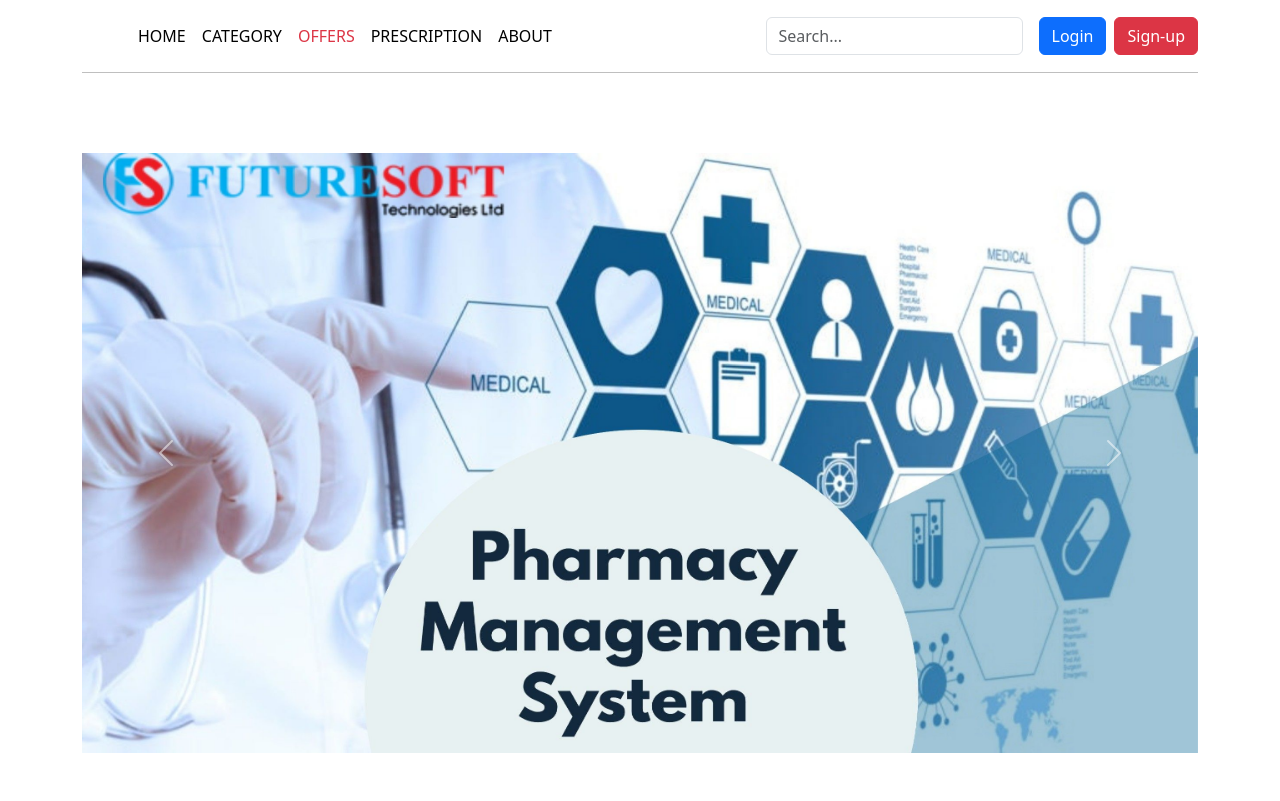
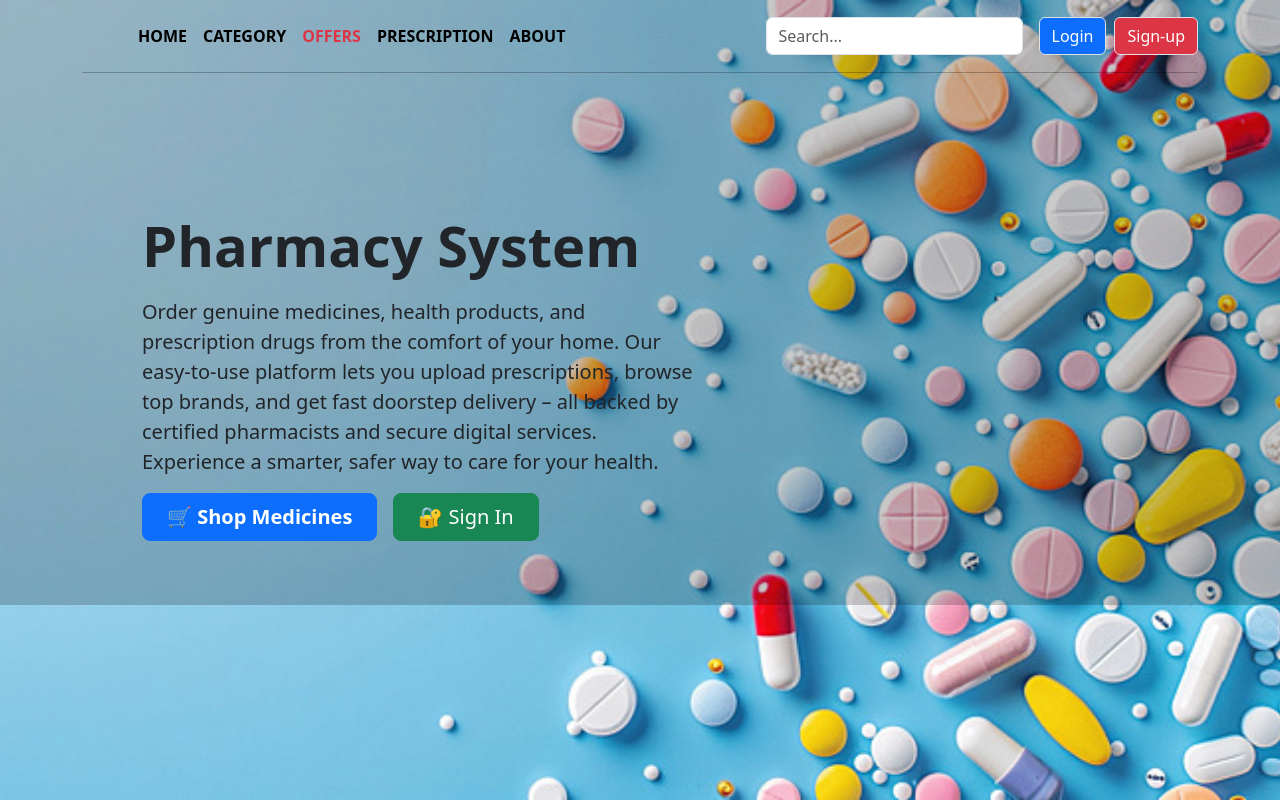
Before and after one commit to VinulVinsura/Pharmacy-System-FrontEnd, an Angular app: page / in a window 1280 px wide. Built offline with nearby package versions, Linux system fonts and the light colour scheme.

Commit message:
home page view modified

```diff
--- a/src/app/common/header/header.component.html
+++ b/src/app/common/header/header.component.html
@@ -6,20 +6,20 @@
       </a>
 
       <ul class="nav col-12 col-lg-auto me-lg-auto mb-2 justify-content-center mb-md-0">
-        <li><a href="#" class="nav-link px-2 text-black">HOME</a></li>
-        <li><a href="#" class="nav-link px-2 text-black">CATEGORY</a></li>
-        <li><a href="#" class="nav-link px-2 text-danger">OFFERS</a></li>
-        <li><a href="#" class="nav-link px-2 text-black">PRESCRIPTION</a></li>
-        <li><a href="#" class="nav-link px-2 text-black">ABOUT</a></li>
+        <li><a href="#" class="nav-link px-2 text-black fw-bold ">HOME</a></li>
+        <li><a href="#" class="nav-link px-2 text-black fw-bold">CATEGORY</a></li>
+        <li><a href="#" class="nav-link px-2 text-danger fw-bold">OFFERS</a></li>
+        <li><a href="#" class="nav-link px-2 text-black fw-bold">PRESCRIPTION</a></li>
+        <li><a href="#" class="nav-link px-2 text-black fw-bold">ABOUT</a></li>
       </ul>
 
       <form class="col-12 col-lg-auto mb-3 mb-lg-0 me-lg-3">
-        <input type="search" class="form-control form-control-dark" placeholder="Search..." aria-label="Search">
+        <input type="search" class="form-control form-control-dark border"  placeholder="Search..." aria-label="Search">
       </form>
 
       <div class="text-end">
-        <button type="button" class="btn btn-primary me-2">Login</button>
-        <button type="button" class="btn btn-danger">Sign-up</button>
+        <button type="button" class="btn btn-primary me-2 border">Login</button>
+        <button type="button" class="btn btn-danger border">Sign-up</button>
       </div>
     </div>
     <hr>
--- a/src/app/home-page/home-page.component.css
+++ b/src/app/home-page/home-page.component.css
@@ -0,0 +1,13 @@
+.home-background {
+  background-image: url('/assets/pharmacy4.jpg'); /* Pick any image */
+  background-size: cover;
+  background-position: center;
+  background-repeat: no-repeat;
+  min-height: 100vh;
+  width: 100%;
+  background-attachment: fixed;
+}
+
+.content {
+  backdrop-filter: brightness(0.8); /* Optional: dims background slightly for readability */
+}
--- a/src/app/home-page/home-page.component.html
+++ b/src/app/home-page/home-page.component.html
@@ -1,43 +1,51 @@
-<div>
-  <app-header></app-header>
-</div>
+<div class="home-background">
+  <div class="content">
+    <app-header></app-header>
 
-<div class="container my-5">
-  <div class="mx-auto" >
-    <div id="carouselExample" class="carousel slide">
-      <div class="carousel-inner" style="height: 600px">
-        <div class="carousel-item active">
-          <img src="./assets/phamacy2.jpg" style="height: 600px"  class="d-block w-100" alt="...">
+    <div class="container my-5">
+      <!-- Your carousel and content here -->
+      <div class="row p-4 pb-0 pe-lg-0 pt-lg-5 align-items-center rounded-3  ">
+        <div class="col-lg-7 p-3 p-lg-5 pt-lg-3">
+          <h1 class="display-4 fw-bold lh-1 mb-4">Pharmacy System</h1>
+          <p class="lead">Order genuine medicines, health products, and prescription drugs from the comfort of your home. Our easy-to-use platform lets you upload prescriptions, browse top brands, and get fast doorstep delivery – all backed by certified pharmacists and secure digital services. Experience a smarter, safer way to care for your health.</p>
+          <div class="d-grid gap-2 d-md-flex justify-content-md-start mb-4 mb-lg-3">
+            <button type="button" class="btn btn-primary btn-lg px-4 me-md-2 fw-bold">🛒 Shop Medicines</button>
+            <button type="button" class="btn btn-success btn-lg px-4">🔐 Sign In</button>
+          </div>
         </div>
-        <div class="carousel-item">
-          <img src="./assets/phamacy3.jpg"  style="height: 600px" class="d-block w-100" alt="...">
-        </div>
-        <div class="carousel-item">
-          <img src="./assets/phamacy1.jpg"  style="height: 600px" class="d-block w-100" alt="...">
-        </div>
+<!--        <div class="col-lg-4 offset-lg-1 p-0 overflow-hidden shadow-lg">-->
+<!--          <img class="rounded-lg-3" src="./assets/phamacy3.jpg" alt="" width="720">-->
+<!--        </div>-->
       </div>
-      <button class="carousel-control-prev" type="button" data-bs-target="#carouselExample" data-bs-slide="prev">
-        <span class="carousel-control-prev-icon" aria-hidden="true"></span>
-        <span class="visually-hidden">Previous</span>
-      </button>
-      <button class="carousel-control-next" type="button" data-bs-target="#carouselExample" data-bs-slide="next">
-        <span class="carousel-control-next-icon" aria-hidden="true"></span>
-        <span class="visually-hidden">Next</span>
-      </button>
+
     </div>
   </div>
 </div>
 
-<!--<div class="row p-4 pb-0 pe-lg-0 pt-lg-5 align-items-center rounded-3 border shadow-lg">-->
-<!--  <div class="col-lg-7 p-3 p-lg-5 pt-lg-3">-->
-<!--    <h1 class="display-4 fw-bold lh-1 mb-4">Pharmacy System</h1>-->
-<!--    <p class="lead">Order genuine medicines, health products, and prescription drugs from the comfort of your home. Our easy-to-use platform lets you upload prescriptions, browse top brands, and get fast doorstep delivery – all backed by certified pharmacists and secure digital services. Experience a smarter, safer way to care for your health.</p>-->
-<!--    <div class="d-grid gap-2 d-md-flex justify-content-md-start mb-4 mb-lg-3">-->
-<!--      <button type="button" class="btn btn-primary btn-lg px-4 me-md-2 fw-bold">🛒 Shop Medicines</button>-->
-<!--      <button type="button" class="btn btn-outline-secondary btn-lg px-4">🔐 Sign In</button>-->
+
+
+
+
+<!--<div class="mx-auto">-->
+<!--  <div id="carouselExample" class="carousel slide">-->
+<!--    <div class="carousel-inner" style="height: 600px">-->
+<!--      <div class="carousel-item active">-->
+<!--        <img src="./assets/phamacy2.jpg" style="height: 600px" class="d-block w-100" alt="...">-->
+<!--      </div>-->
+<!--      <div class="carousel-item">-->
+<!--        <img src="./assets/phamacy3.jpg" style="height: 600px" class="d-block w-100" alt="...">-->
+<!--      </div>-->
+<!--      <div class="carousel-item">-->
+<!--        <img src="./assets/phamacy1.jpg" style="height: 600px" class="d-block w-100" alt="...">-->
+<!--      </div>-->
 <!--    </div>-->
-<!--  </div>-->
-<!--  <div class="col-lg-4 offset-lg-1 p-0 overflow-hidden shadow-lg">-->
-<!--    <img class="rounded-lg-3" src="./assets/phamacy3.jpg" alt="" width="720">-->
+<!--    <button class="carousel-control-prev" type="button" data-bs-target="#carouselExample" data-bs-slide="prev">-->
+<!--      <span class="carousel-control-prev-icon" aria-hidden="true"></span>-->
+<!--      <span class="visually-hidden">Previous</span>-->
+<!--    </button>-->
+<!--    <button class="carousel-control-next" type="button" data-bs-target="#carouselExample" data-bs-slide="next">-->
+<!--      <span class="carousel-control-next-icon" aria-hidden="true"></span>-->
+<!--      <span class="visually-hidden">Next</span>-->
+<!--    </button>-->
 <!--  </div>-->
 <!--</div>-->
```
Also changed, not shown: src/assets/pharmacy4.jpg (added).
